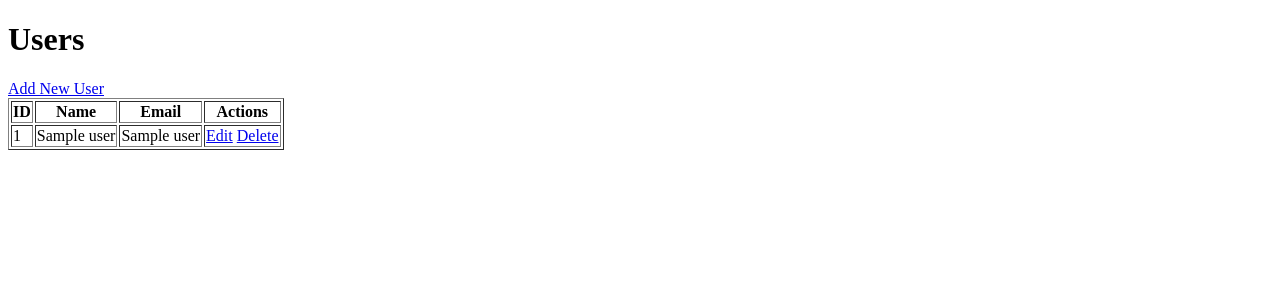
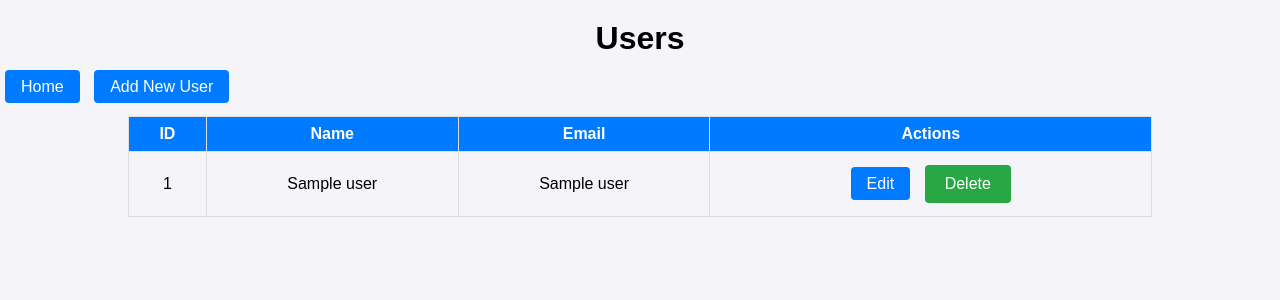
Before and after one commit to atingupta2005/aws-rds-python-flask-crud, a Flask app: template templates/index.html in a window 1280 px wide. Shown: the top 300 px of the page. Run offline with Flask 3, Linux system fonts and the light colour scheme; the template is opened without the code that fills it: most values are stand-ins (such as "Sample title", 1, 10 or a date in 2020).

Commit message:
first commit

```diff
--- /dev/null
+++ b/static/styles.css
@@ -0,0 +1,76 @@
+/* Basic Styling */
+body {
+    font-family: Arial, sans-serif;
+    margin: 0;
+    padding: 0;
+    background-color: #f4f4f9;
+}
+
+h1 {
+    text-align: center;
+    margin-top: 20px;
+}
+
+table {
+    width: 80%;
+    margin: 20px auto;
+    border-collapse: collapse;
+}
+
+table, th, td {
+    border: 1px solid #ddd;
+    padding: 8px;
+}
+
+th {
+    background-color: #007bff;
+    color: white;
+}
+
+td {
+    text-align: center;
+}
+
+a, .btn {
+    background-color: #007bff;
+    color: white;
+    padding: 8px 16px;
+    text-decoration: none;
+    border-radius: 4px;
+    margin: 5px;
+}
+
+a:hover, .btn:hover {
+    background-color: #0056b3;
+}
+
+/* Add some spacing to the form */
+form {
+    width: 50%;
+    margin: 20px auto;
+}
+
+input[type="text"], input[type="email"] {
+    width: 100%;
+    padding: 8px;
+    margin: 10px 0;
+    border: 1px solid #ddd;
+    border-radius: 4px;
+}
+
+button[type="submit"] {
+    background-color: #28a745;
+    border: none;
+    color: white;
+    padding: 10px 20px;
+    text-align: center;
+    text-decoration: none;
+    display: inline-block;
+    font-size: 16px;
+    cursor: pointer;
+    border-radius: 4px;
+}
+
+button[type="submit"]:hover {
+    background-color: #218838;
+}
--- a/templates/index.html
+++ b/templates/index.html
@@ -3,12 +3,14 @@
 <head>
     <meta charset="UTF-8">
     <meta name="viewport" content="width=device-width, initial-scale=1.0">
-    <title>CRUD Operations</title>
+    <title>Users List</title>
+    <link rel="stylesheet" href="{{ url_for('static', filename='styles.css') }}">
 </head>
 <body>
     <h1>Users</h1>
-    <a href="/add">Add New User</a>
-    <table border="1">
+    <a href="/" class="btn">Home</a>
+    <a href="/add" class="btn">Add New User</a>
+    <table>
         <tr>
             <th>ID</th>
             <th>Name</th>
@@ -21,8 +23,10 @@
             <td>{{ user[1] }}</td>
             <td>{{ user[2] }}</td>
             <td>
-                <a href="/edit/{{ user[0] }}">Edit</a>
-                <a href="/delete/{{ user[0] }}" onclick="return confirm('Are you sure?')">Delete</a>
+                <a href="/edit/{{ user[0] }}" class="btn">Edit</a>
+                <form action="/delete/{{ user[0] }}" method="POST" style="display:inline;">
+                    <button type="submit" class="btn" onclick="return confirm('Are you sure?')">Delete</button>
+                </form>
             </td>
         </tr>
         {% endfor %}
```
